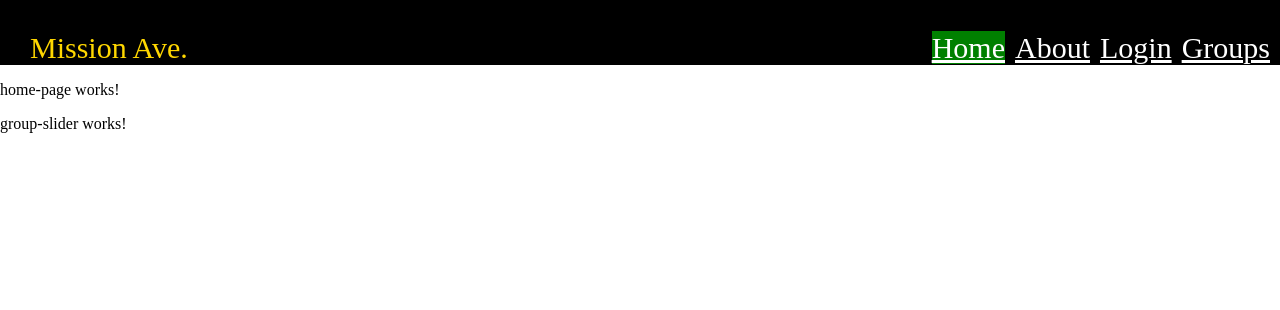
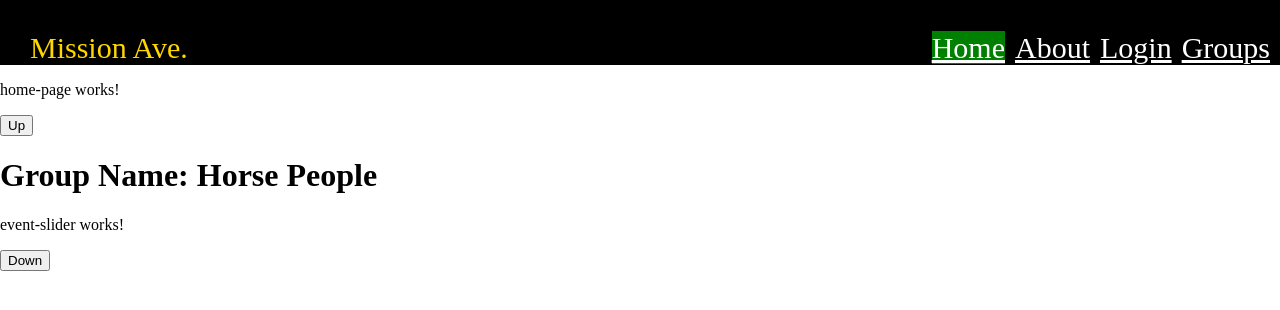
Before and after one commit to BartoAmigo/MissionAve, an Angular app: page /home in a window 1280 px wide. Shown: the top 310 px of the page. Built offline with nearby package versions, Linux system fonts and the light colour scheme.

Commit message:
group slider changes

```diff
--- a/src/app/pages/home-page/slider/group-slider/group-slider.component.html
+++ b/src/app/pages/home-page/slider/group-slider/group-slider.component.html
@@ -1 +1,8 @@
-<p>group-slider works!</p>
+<div class="groupContainer">
+    <button (click)="nextGroup()">Up</button>
+    <h1 class="groupHeader">Group Name: {{selectedGroup}} </h1>
+    <app-event-slider>
+
+    </app-event-slider>
+    <button (click)="prevGroup()">Down</button>
+</div>
--- a/src/app/pages/home-page/slider/group-slider/group-slider.component.ts
+++ b/src/app/pages/home-page/slider/group-slider/group-slider.component.ts
@@ -1,4 +1,4 @@
-import { Component, OnInit } from '@angular/core';
+import { Component, OnInit, Input } from '@angular/core';
 
 @Component({
   selector: 'app-group-slider',
@@ -6,10 +6,27 @@ import { Component, OnInit } from '@angular/core';
   styleUrls: ['./group-slider.component.css']
 })
 export class GroupSliderComponent implements OnInit {
-
-  constructor() { }
+  groups : string[] = ["Horse People", "Dog People"];
+  currentGroup = 0;
+  selectedGroup = this.groups[this.currentGroup];
+  constructor() {
+  }
 
   ngOnInit(): void {
   }
 
+  nextGroup() {
+      if(this.currentGroup != this.groups.length-1) {
+      this.currentGroup++;
+      this.selectedGroup = this.groups[this.currentGroup];
+    }
+  }
+
+  prevGroup() {
+    if(this.currentGroup != 0) {
+    this.currentGroup--;
+    this.selectedGroup = this.groups[this.currentGroup];
+  }
 }
+
+}
--- a/src/app/pages/home-page/slider/slider.component.html
+++ b/src/app/pages/home-page/slider/slider.component.html
@@ -9,6 +9,7 @@
     </div>
 </div>
 <!-- this would be a for loop to navigate multiple groups.-->
-<app-group-slider>
-
-</app-group-slider>
+<div class="sliderContainer">
+    <app-group-slider>
+    </app-group-slider>
+</div>
```
Also changed, not shown: src/app/pages/home-page/slider/slider.component.ts (line endings or trailing spaces).
